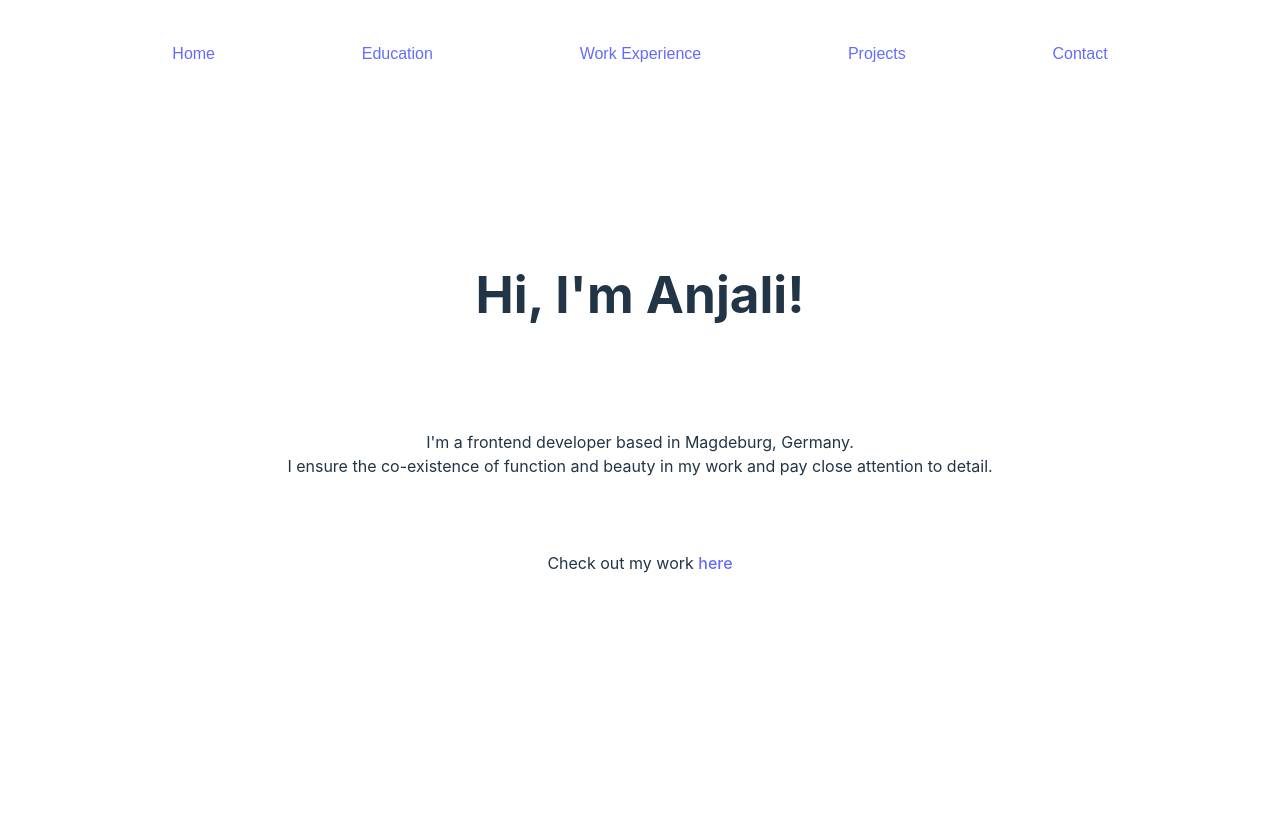
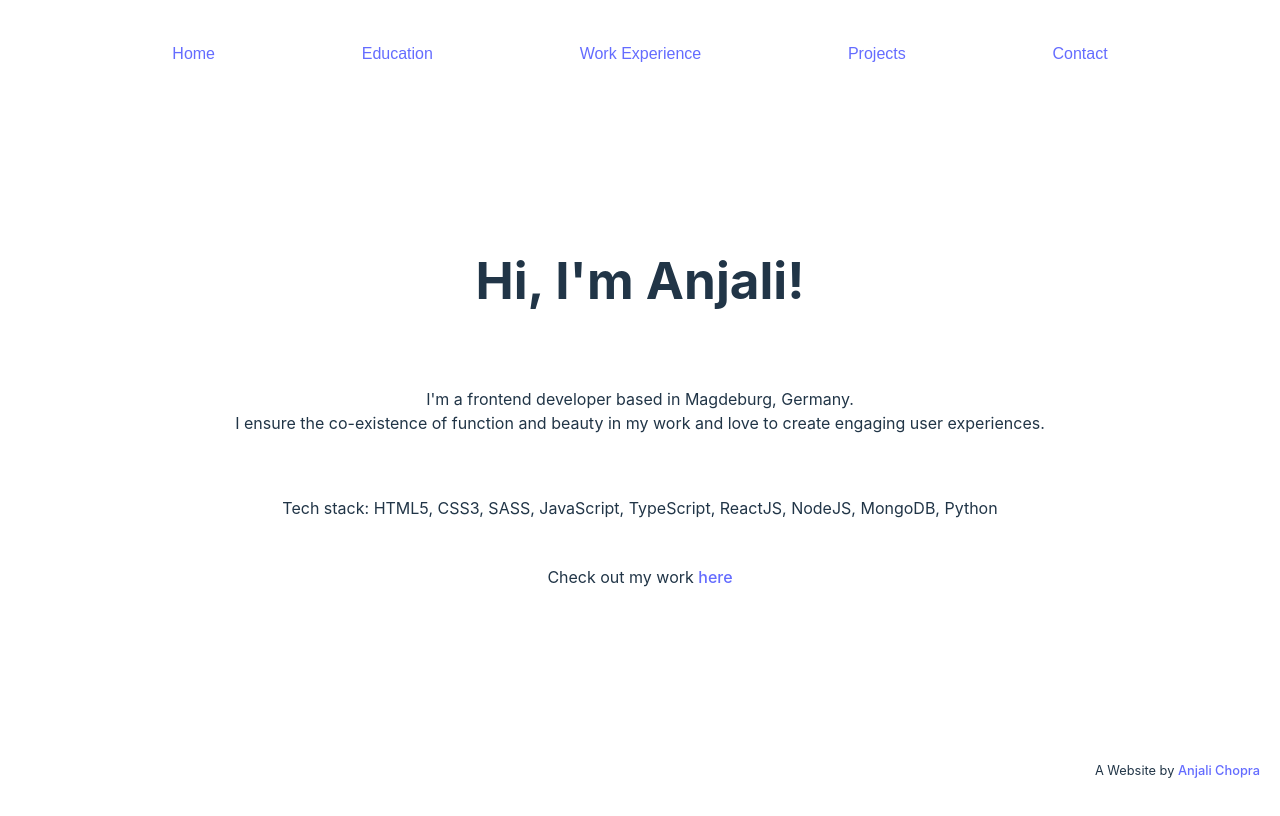
Before and after one commit to chopraanjali/chopraanjali.github.io, a React (Vite) app: page / in a window 1280 px wide. Built offline with nearby package versions, Linux system fonts and the light colour scheme.

Commit message:
add: footer, nav & description

```diff
--- a/src/App.jsx
+++ b/src/App.jsx
@@ -1,6 +1,7 @@
 import { useState } from "react";
 import "./App.scss";
 import Navbar from "./components/Layout/Navbar";
+import Footer from "./components/Layout/Footer";
 
 function App() {
   const [count, setCount] = useState(0);
@@ -12,9 +13,15 @@ function App() {
         <h1>Hi, I'm Anjali!</h1>
         <p>
           I'm a frontend developer based in Magdeburg, Germany. <br />I ensure
-          the co-existence of function and beauty in my work and pay close
-          attention to detail.
+          the co-existence of function and beauty in my work and love to create
+          engaging user experiences.
         </p>
+        <div>
+          <p>
+            Tech stack: HTML5, CSS3, SASS, JavaScript, TypeScript, ReactJS,
+            NodeJS, MongoDB, Python
+          </p>
+        </div>
         <div id="workLinkIntro">
           Check out my work{" "}
           <span>
@@ -24,6 +31,7 @@ function App() {
           </span>
         </div>
       </div>
+      <Footer />
     </>
   );
 }
--- a/src/components/Layout/Navbar.jsx
+++ b/src/components/Layout/Navbar.jsx
@@ -6,16 +6,16 @@ export default function Navbar() {
           <a href="index.html">Home</a>
         </li>
         <li>
-          <a href="404.html">Education</a>
+          <a href="">Education</a>
         </li>
         <li>
-          <a href="404.html">Work Experience</a>
+          <a href="">Work Experience</a>
         </li>
         <li>
-          <a href="404.html">Projects</a>
+          <a href="">Projects</a>
         </li>
         <li>
-          <a href="404.html">Contact</a>
+          <a href="">Contact</a>
         </li>
       </ul>
     </nav>
```
